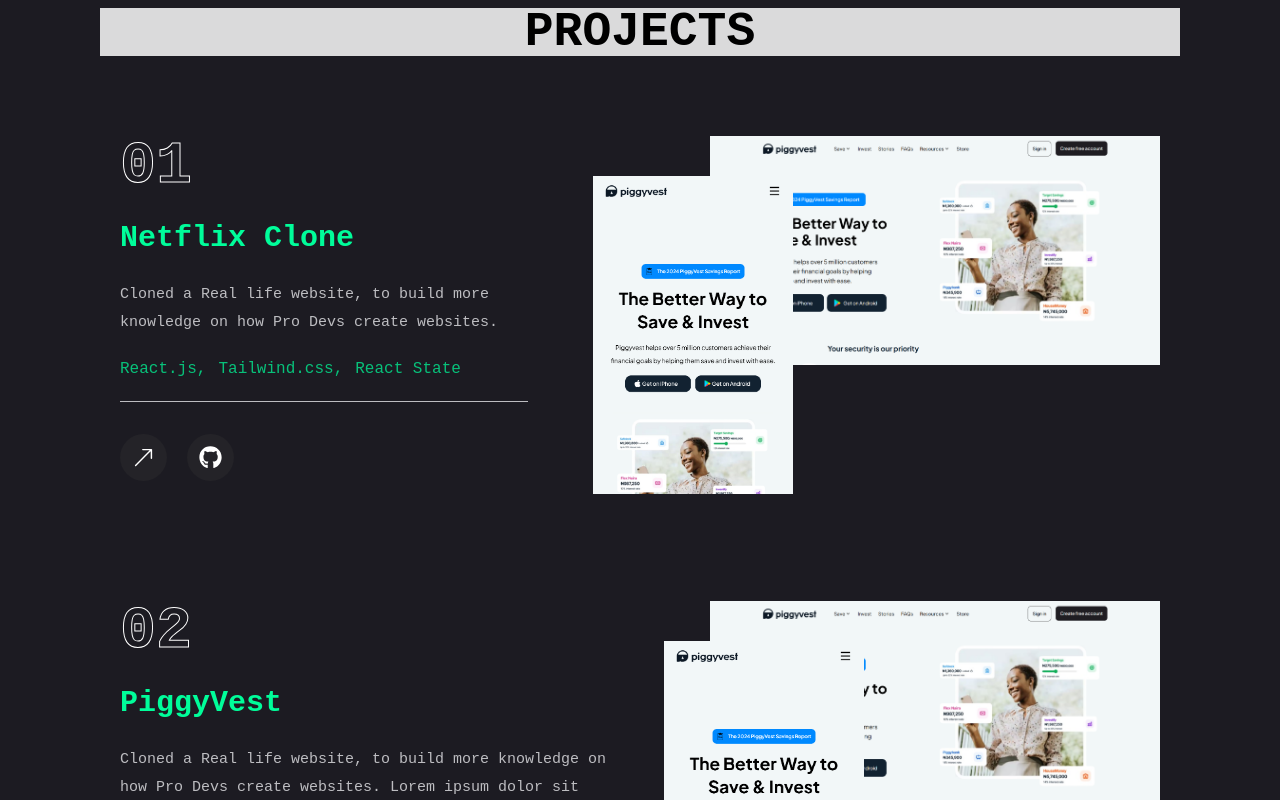
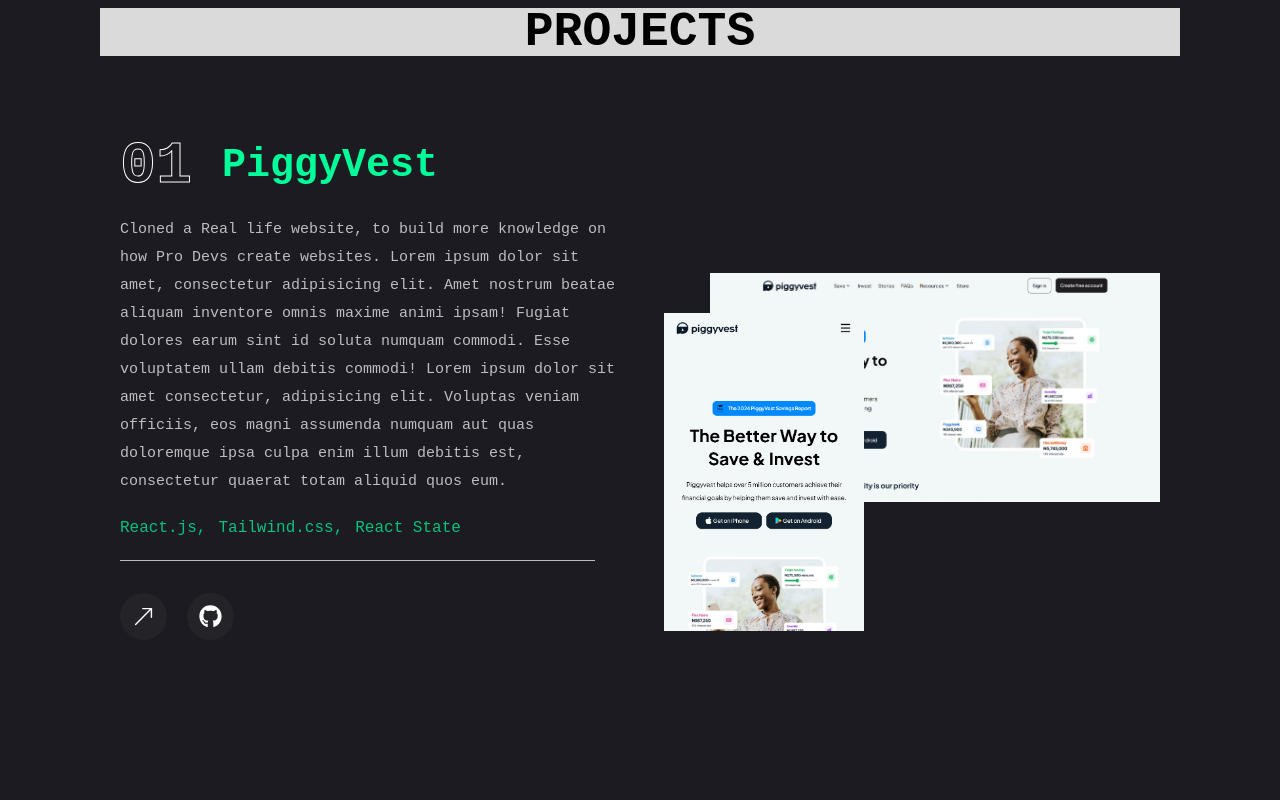
Before and after one commit to michaeljohncodes/Michael-John-Web-Portfolio, a React (Vite) app: page / in a window 1280 px wide. Shown: the part 1560-2360 px from the top of the page. Built offline with nearby package versions, Linux system fonts and the light colour scheme.

Commit message:
projects

```diff
--- a/src/layouts/Projects.jsx
+++ b/src/layouts/Projects.jsx
@@ -7,60 +7,16 @@
 const Projects = () => {
   return (
     <div className=" flex-col flex gap-30 max-tablet:gap-22 my-[80px]  max-mobile:px-4">
-      <div className="cursor-pointer width flex justify-between gap-[20px] max-tablet:flex-col">
-        <div className="max-w-[50%] flex flex-col gap-5 max-tablet:w-full max-mobile:gap-3 max-mobile:max-w-[70%]">
-          <h2 className="font-bold text-6xl text-transparent stroke-text max-mobile:text-5xl">
-            01
-          </h2>
-          <p className="font-semibold text-[#00FD9A] text-[30px] max-mobile:text-[24px]">
-            Netflix Clone
-          </p>
-          <p className="leading-7 text-[15px] text-[#BDBDC1] max-mobile:text-[12px] max-mobile:leading-6">
-            Cloned a Real life website, to build more knowledge on how Pro Devs
-            create websites.
-          </p>
-          <div className="flex gap-3 text-[#08c17a] max-mobile:text-[13px]">
-            <p>React.js,</p>
-            <p>Tailwind.css,</p>
-            <p>React State</p>
+      <div className="cursor-pointer width flex justify-between items-center gap-[20px] max-tablet:flex-col">
+        <div className="max-w-[50%] flex flex-col gap-5 max-tablet:w-full max-mobile:gap-3">
+          <div className=" flex gap-[30px] items-center">
+            <h2 className="font-bold text-6xl text-transparent stroke-text max-mobile:text-5xl">
+              01
+            </h2>
+            <p className="font-semibold text-[#00FD9A] text-[40px] max-mobile:text-[24px]">
+              PiggyVest
+            </p>
           </div>
-          <div className="w-[95%] h-[1px] bg-[#BDBDC1] mb-3"></div>
-          <div className="flex gap-5 max-tablet:mx-auto max-tablet:my-3 max-mobile:my-0">
-            <a href="https://movie-api-delta-dun.vercel.app/" target="_blank">
-              <div className="text-white hover:text-[#00FD9A] bg-[#33333355] rounded-full p-3">
-                <BsArrowUpRight size={23} />
-              </div>
-            </a>
-            <a href="https://github.com/untitledDev9/movie-api" target="_blank">
-              <div className="text-white hover:text-[#00FD9A] bg-[#33333355] rounded-full p-3">
-                <FaGithub size={23} />
-              </div>
-            </a>
-          </div>
-        </div>
-        <div
-          className=" min-w-[50%] flex items-center justify-end bg-[#266361] relative max-Laptop:w-[50%] h-fit pt-4 w-[60%] hover:pt-0 transition-all duration-400 ease-in-out max-tablet:w-full max-tablet:justify-center max-tablet:bg-[#3330] max-tablet:transition-none max-tablet:pt-0  max-mobile:max-w-[70%]"
-          onClick={() =>
-            window.open("https://movie-api-delta-dun.vercel.app/", "_blank")
-          }
-        >
-          <div className="w-[450px] hover:w-[480px] transition-all duration-400 ease-in-out max-Laptop:hover:w-[450px] max-tablet:transition-none">
-            <img src={piggy} alt="" />
-          </div>
-          <div className="w-[200px] absolute top-10 left-6 max-Laptop:w-[140px] max-tablet:hidden">
-            <img src={piggy2} alt="" />
-          </div>
-        </div>
-      </div>
-
-      <div className="cursor-pointer width flex justify-between gap-[20px] max-tablet:flex-col">
-        <div className="max-w-[50%] flex flex-col gap-5 max-tablet:w-full max-mobile:gap-3">
-          <h2 className="font-bold text-6xl text-transparent stroke-text max-mobile:text-5xl">
-            02
-          </h2>
-          <p className="font-semibold text-[#00FD9A] text-[30px] max-mobile:text-[24px]">
-            PiggyVest
-          </p>
           <p className=" w-[100%] leading-7 text-[15px] text-[#BDBDC1] max-mobile:text-[12px] max-mobile:leading-6">
             Cloned a Real life website, to build more knowledge on how Pro Devs
             create websites. Lorem ipsum dolor sit amet, consectetur adipisicing
@@ -78,12 +34,15 @@
           </div>
           <div className="w-[95%] h-[1px] bg-[#BDBDC1] mb-3"></div>
           <div className="flex gap-5 max-tablet:mx-auto max-tablet:my-3 max-mobile:my-0">
-            <a href="https://movie-api-delta-dun.vercel.app/" target="_blank">
+            <a href="https://piggyvest-orpin.vercel.app/ " target="_blank">
               <div className="text-white hover:text-[#00FD9A] bg-[#33333355] rounded-full p-3">
                 <BsArrowUpRight size={23} />
               </div>
             </a>
-            <a href="https://github.com/untitledDev9/movie-api" target="_blank">
+            <a
+              href="https://github.com/michaeljohncodes/Piggyvest"
+              target="_blank"
+            >
               <div className="text-white hover:text-[#00FD9A] bg-[#33333355] rounded-full p-3">
                 <FaGithub size={23} />
               </div>
@@ -93,7 +52,7 @@
         <div
           className=" min-w-[50%] flex items-center justify-end bg-[#266361] relative max-Laptop:w-[50%]  h-fit pt-4 w-[60%] hover:pt-0 transition-all duration-400 ease-in-out max-tablet:w-full max-tablet:justify-center max-tablet:bg-[#3330] max-tablet:transition-none max-tablet:pt-0  max-mobile:max-w-[70%]"
           onClick={() =>
-            window.open("https://movie-api-delta-dun.vercel.app/", "_blank")
+            window.open("https://piggyvest-orpin.vercel.app/", "_blank")
           }
         >
           <div className="w-[450px] hover:w-[480px] transition-all duration-400 ease-in-out max-Laptop:hover:w-[450px] max-tablet:transition-none">
@@ -104,6 +63,7 @@
           </div>
         </div>
       </div>
+
     </div>
   );
 };
@@ -111,5 +71,5 @@
 export default Projects;
 // https://piggyvest-orpin.vercel.app/                         https://github.com/michaeljohncodes/Piggyvest
 // https://calculator-chi-eight-53.vercel.app/
-// https://moviesite-ivory-pi.vercel.app/
+// https://moviesite-ivory-pi.vercel.app/          https://github.com/michaeljohncodes/moviesite
 // https://moove-mu.vercel.app/
```
